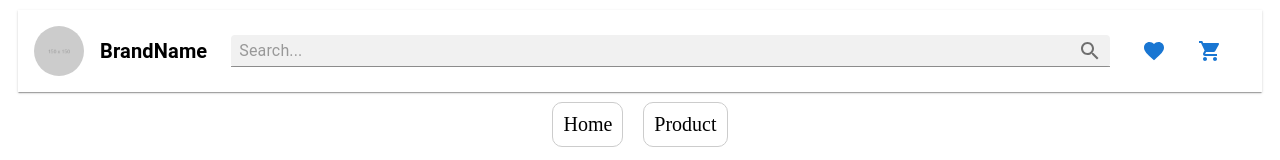
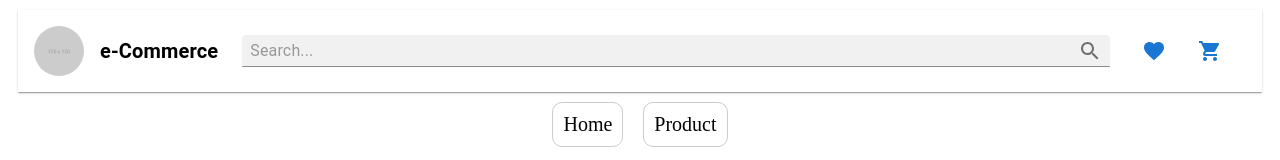
Before and after one commit to mstfbiccer/btcommerce, a React (Create React App) app: page / in a window 1280 px wide. Shown: the top 160 px of the page. Built offline with nearby package versions, Linux system fonts and the light colour scheme; no server answers.

Commit message:
brandname clear

```diff
--- a/src/components/Header.tsx
+++ b/src/components/Header.tsx
@@ -26,7 +26,7 @@ const Header = () => {
         <Avatar src="/assets/images/placeholder.png" alt="logo" sx={{ width: 50, height: 50 }} />
         {!isMobile && (
           <Typography variant="h6" sx={{ ml: 2, fontWeight: 'bold' }}>
-            BrandName
+            e-Commerce
           </Typography>
         )}
       </Box>
```
